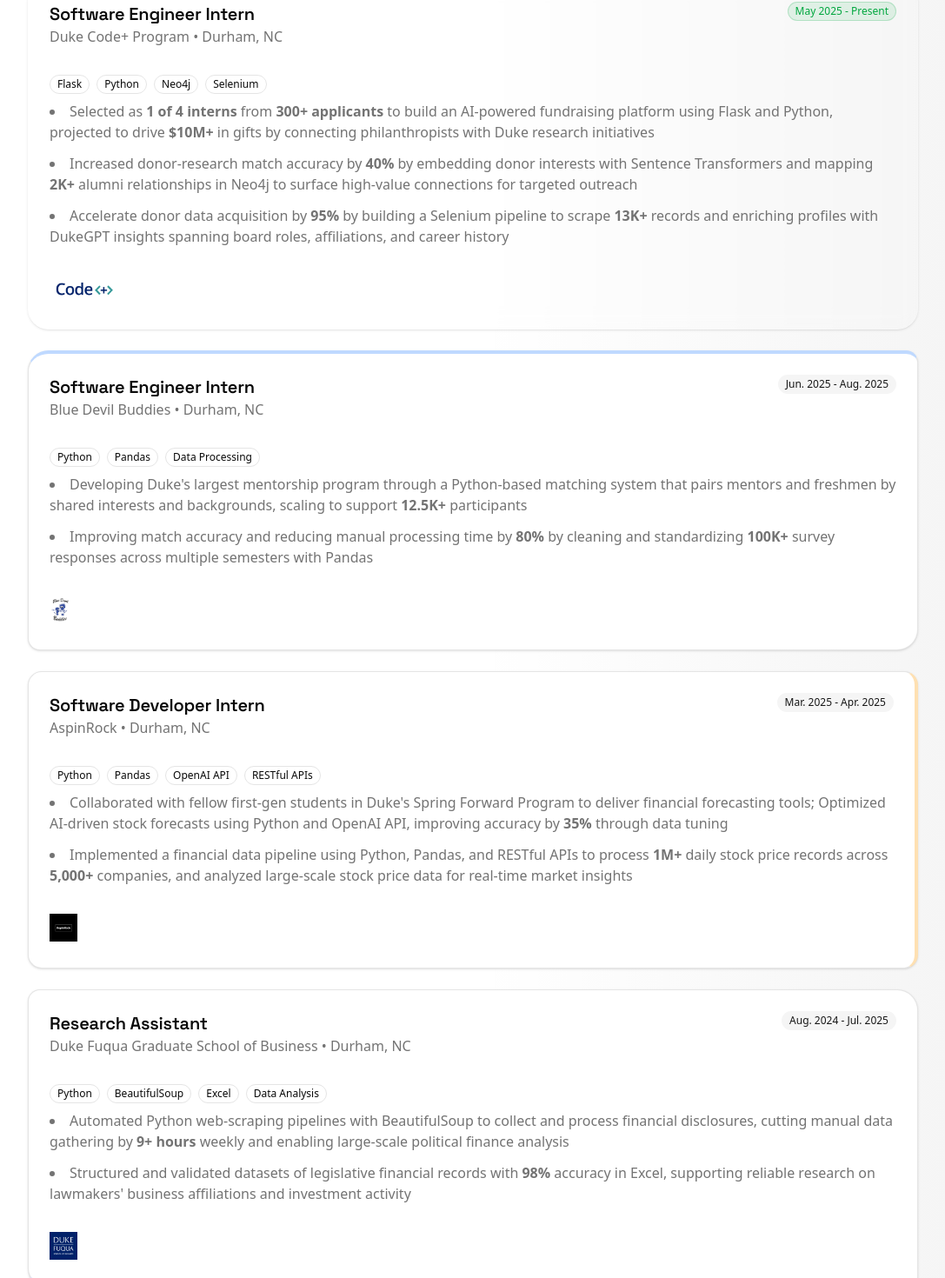
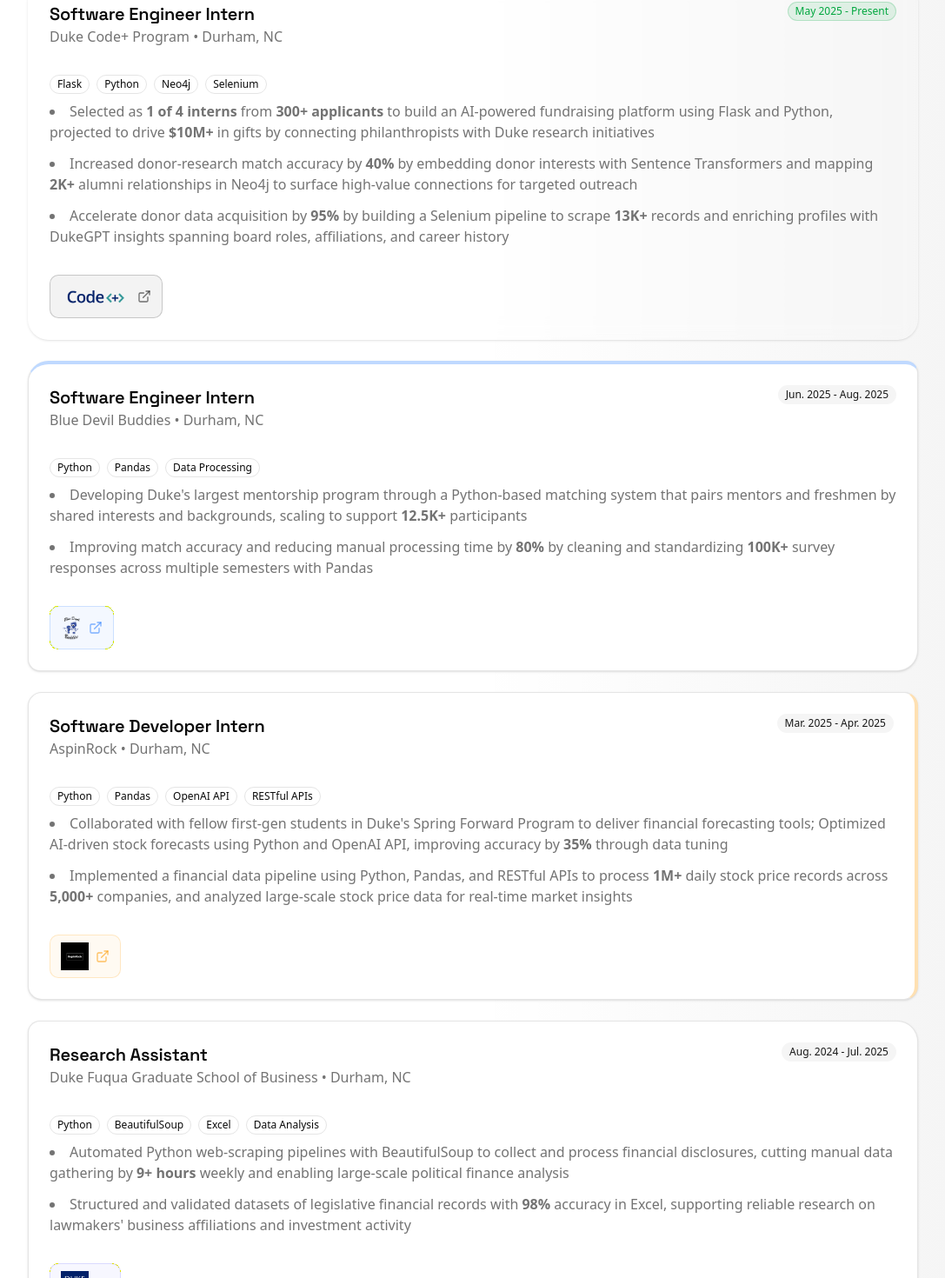
Before and after one commit to tristanyii/tristan-portfolio, a Next.js app: page / in a window 1280 px wide. Shown: the part 1321-2791 px from the top of the page at 87% size, without its empty margins (96-1183 px from the left). Built offline with nearby package versions, Linux system fonts and the light colour scheme; no server answers; a web font is replaced by a local one.

Commit message:
vercel fix 2

```diff
--- a/app/api/analytics/stats/route.ts
+++ b/app/api/analytics/stats/route.ts
@@ -1,5 +1,8 @@
 import { NextRequest, NextResponse } from 'next/server';
 import { getAnalyticsStats } from '@/lib/analytics';
+
+// Force dynamic rendering - database operations and cookies require runtime access
+export const dynamic = 'force-dynamic';
 
 export async function GET(req: NextRequest) {
   try {
--- a/app/api/analytics/track/route.ts
+++ b/app/api/analytics/track/route.ts
@@ -1,5 +1,8 @@
 import { NextRequest, NextResponse } from 'next/server';
 import { logVisit } from '@/lib/analytics';
+
+// Force dynamic rendering - database operations and request headers require runtime access
+export const dynamic = 'force-dynamic';
 
 // Simple user agent parser
 function parseUserAgent(userAgent: string) {
--- a/app/api/geocode/route.ts
+++ b/app/api/geocode/route.ts
@@ -1,4 +1,7 @@
 import { NextRequest, NextResponse } from 'next/server';
+
+// Force dynamic rendering - geocoding requires runtime access
+export const dynamic = 'force-dynamic';
 
 export async function GET(request: NextRequest) {
   try {
--- a/app/api/spotify/now-playing/route.ts
+++ b/app/api/spotify/now-playing/route.ts
@@ -1,5 +1,8 @@
 import { NextResponse } from "next/server";
 import { getNowPlaying } from "@/lib/spotify";
+
+// Force dynamic rendering - Spotify API requires runtime access
+export const dynamic = 'force-dynamic';
 
 export async function GET() {
   try {
--- a/app/api/spotify/top-artists/route.ts
+++ b/app/api/spotify/top-artists/route.ts
@@ -1,5 +1,8 @@
 import { NextRequest, NextResponse } from "next/server";
 import { getTopArtists } from "@/lib/spotify";
+
+// Force dynamic rendering - Spotify API requires runtime access
+export const dynamic = 'force-dynamic';
 
 export async function GET(req: NextRequest) {
   try {
--- a/app/api/spotify/top-tracks/route.ts
+++ b/app/api/spotify/top-tracks/route.ts
@@ -1,5 +1,8 @@
 import { NextResponse } from "next/server";
 import { getTopTracks, getTopArtists, getArtistTopTracks, getSavedTracks } from "@/lib/spotify";
+
+// Force dynamic rendering - Spotify API requires runtime access
+export const dynamic = 'force-dynamic';
 
 export async function GET() {
   try {
--- a/app/api/travel-locations/route.ts
+++ b/app/api/travel-locations/route.ts
@@ -1,5 +1,8 @@
 import { NextRequest, NextResponse } from 'next/server';
 import { getAllLocations, saveLocation, deleteLocation } from '@/lib/db';
+
+// Force dynamic rendering - database operations require runtime access
+export const dynamic = 'force-dynamic';
 
 // GET - Fetch all locations
 export async function GET() {
--- a/app/page.tsx
+++ b/app/page.tsx
@@ -1,7 +1,7 @@
 import { Card, CardContent, CardDescription, CardHeader, CardTitle } from "@/components/ui/card";
 import { Badge } from "@/components/ui/badge";
 import { Button } from "@/components/ui/button";
-import { Github, Linkedin, Mail, ArrowDown } from "lucide-react";
+import { Github, Linkedin, Mail, ArrowDown, ExternalLink } from "lucide-react";
 import dynamic from "next/dynamic";
 import { SnorlaxCollection } from "@/components/snorlax-collection";
 import { Reveal } from "@/components/reveal";
@@ -245,13 +245,14 @@
                   href="https://codeplus.duke.edu/project/philanthropy-intelligence-using-aiml-connect-research-and-donors/"
                   target="_blank"
                   rel="noopener noreferrer"
-                  className="inline-block mt-4 hover:opacity-80 transition-opacity"
+                  className="inline-flex items-center gap-2 mt-4 px-3 py-2 rounded-lg border border-primary/20 bg-primary/5 hover:bg-primary/10 hover:border-primary/40 hover:scale-105 transition-all duration-200 cursor-pointer group"
                 >
                   <img
                     src="/Code+ Logo.png"
                     alt="Duke Code+ Program"
                     className="h-8 w-auto"
                   />
+                  <ExternalLink className="h-4 w-4 text-primary/60 group-hover:text-primary transition-colors" />
                 </a>
               </CardContent>
             </Card>
@@ -282,13 +283,14 @@
                   href="https://dukestudentgovernment.org/affiliates/blue-devil-buddies/"
                   target="_blank"
                   rel="noopener noreferrer"
-                  className="inline-block mt-4 hover:opacity-80 transition-opacity"
+                  className="inline-flex items-center gap-2 mt-4 px-3 py-2 rounded-lg border border-blue-500/20 bg-blue-500/5 hover:bg-blue-500/10 hover:border-blue-500/40 hover:scale-105 transition-all duration-200 cursor-pointer group"
                 >
                   <img
                     src="/BlueDevilBuddies.png"
                     alt="Blue Devil Buddies"
                     className="h-8 w-auto"
                   />
+                  <ExternalLink className="h-4 w-4 text-blue-500/60 group-hover:text-blue-500 transition-colors" />
                 </a>
               </CardContent>
             </Card>
@@ -320,13 +322,14 @@
                   href="https://www.aspinrock.com/individual"
                   target="_blank"
                   rel="noopener noreferrer"
-                  className="inline-block mt-4 hover:opacity-80 transition-opacity"
+                  className="inline-flex items-center gap-2 mt-4 px-3 py-2 rounded-lg border border-amber-500/20 bg-amber-500/5 hover:bg-amber-500/10 hover:border-amber-500/40 hover:scale-105 transition-all duration-200 cursor-pointer group"
                 >
                   <img
                     src="/aspinrock1_logo.jpeg"
                     alt="Aspin Rock"
                     className="h-8 w-auto"
                   />
+                  <ExternalLink className="h-4 w-4 text-amber-500/60 group-hover:text-amber-500 transition-colors" />
                 </a>
               </CardContent>
             </Card>
@@ -358,13 +361,14 @@
                   href="http://fuqua.duke.edu/"
                   target="_blank"
                   rel="noopener noreferrer"
-                  className="inline-block mt-4 hover:opacity-80 transition-opacity"
+                  className="inline-flex items-center gap-2 mt-4 px-3 py-2 rounded-lg border border-indigo-500/20 bg-indigo-500/5 hover:bg-indigo-500/10 hover:border-indigo-500/40 hover:scale-105 transition-all duration-200 cursor-pointer group"
                 >
                   <img
                     src="/DukeFuqua.png"
                     alt="Duke Fuqua School of Business"
                     className="h-8 w-auto"
                   />
+                  <ExternalLink className="h-4 w-4 text-indigo-500/60 group-hover:text-indigo-500 transition-colors" />
                 </a>
               </CardContent>
             </Card>
@@ -392,13 +396,14 @@
                       href="https://www.instagram.com/dukecatalyst/"
                       target="_blank"
                       rel="noopener noreferrer"
-                      className="inline-block mt-4 hover:opacity-80 transition-opacity"
+                      className="inline-flex items-center gap-2 mt-4 px-3 py-2 rounded-lg border border-cyan-500/20 bg-cyan-500/5 hover:bg-cyan-500/10 hover:border-cyan-500/40 hover:scale-105 transition-all duration-200 cursor-pointer group"
                     >
                       <img
                         src="/Catalyst.png"
                         alt="Duke Catalyst"
                         className="h-8 w-auto"
                       />
+                      <ExternalLink className="h-4 w-4 text-cyan-500/60 group-hover:text-cyan-500 transition-colors" />
                     </a>
                   </CardContent>
                 </Card>
@@ -422,13 +427,14 @@
                       href="https://dukelife.duke.edu/"
                       target="_blank"
                       rel="noopener noreferrer"
-                      className="inline-block mt-4 hover:opacity-80 transition-opacity"
+                      className="inline-flex items-center gap-2 mt-4 px-3 py-2 rounded-lg border border-green-500/20 bg-green-500/5 hover:bg-green-500/10 hover:border-green-500/40 hover:scale-105 transition-all duration-200 cursor-pointer group"
                     >
                       <img
                         src="/DukeLife.png"
                         alt="DukeLife"
                         className="h-8 w-auto"
                       />
+                      <ExternalLink className="h-4 w-4 text-green-500/60 group-hover:text-green-500 transition-colors" />
                     </a>
                   </CardContent>
                 </Card>
@@ -492,13 +498,14 @@
                   href="https://github.com/tristanyii/deutchebank-hackathon"
                   target="_blank"
                   rel="noopener noreferrer"
-                  className="inline-block mt-4 hover:opacity-80 transition-opacity"
+                  className="inline-flex items-center gap-2 mt-4 px-3 py-2 rounded-lg border border-yellow-500/20 bg-yellow-500/5 hover:bg-yellow-500/10 hover:border-yellow-500/40 hover:scale-105 transition-all duration-200 cursor-pointer group"
                 >
                   <img
                     src="/Deutsche Bank.png"
                     alt="Deutsche Bank Hackathon"
                     className="h-8 w-auto"
                   />
+                  <ExternalLink className="h-4 w-4 text-yellow-500/60 group-hover:text-yellow-500 transition-colors" />
                 </a>
               </CardContent>
             </Card>
@@ -533,15 +540,16 @@
                 </div>
                 <a
                   href="https://github.com/tristanyii/poker-tracker-catalyst"
-            target="_blank"
-            rel="noopener noreferrer"
-                  className="inline-block mt-4 hover:opacity-80 transition-opacity"
+                  target="_blank"
+                  rel="noopener noreferrer"
+                  className="inline-flex items-center gap-2 mt-4 px-3 py-2 rounded-lg border border-red-500/20 bg-red-500/5 hover:bg-red-500/10 hover:border-red-500/40 hover:scale-105 transition-all duration-200 cursor-pointer group"
                 >
                   <img
                     src="/DevilsTracker.png"
                     alt="The Devil's Tracker - Duke Project"
                     className="h-8 w-auto"
                   />
+                  <ExternalLink className="h-4 w-4 text-red-500/60 group-hover:text-red-500 transition-colors" />
                 </a>
               </CardContent>
             </Card>
@@ -577,15 +585,16 @@
                 </div>
                 <a
                   href="https://devpost.com/software/gohelpme"
-            target="_blank"
-            rel="noopener noreferrer"
-                  className="inline-block mt-4 hover:opacity-80 transition-opacity"
+                  target="_blank"
+                  rel="noopener noreferrer"
+                  className="inline-flex items-center gap-2 mt-4 px-3 py-2 rounded-lg border border-blue-500/20 bg-blue-500/5 hover:bg-blue-500/10 hover:border-blue-500/40 hover:scale-105 transition-all duration-200 cursor-pointer group"
                 >
                   <img
                     src="/GoHelpMe.jpeg"
                     alt="GoHelpMe - CUHackIt Winner"
                     className="h-12 w-auto rounded-lg"
                   />
+                  <ExternalLink className="h-4 w-4 text-blue-500/60 group-hover:text-blue-500 transition-colors" />
                 </a>
               </CardContent>
             </Card>
```
